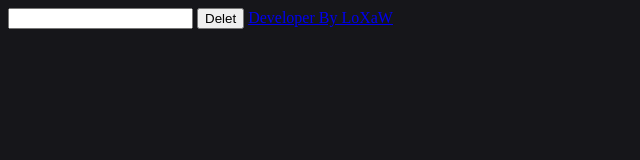
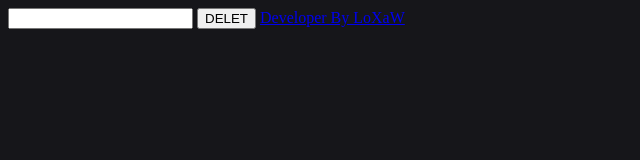
Before and after one commit to LoXaW/WebhockDeleter, a plain HTML site: page index.html in a window 1280 px wide. Shown: the full height of the page, 0-640 px from the left. Drawn offline with nearby package versions, Linux system fonts and the light colour scheme.

Commit message:
Update index.html

```diff
--- a/index.html
+++ b/index.html
@@ -5,7 +5,7 @@
       WebhockDeleter
     </title>
       <input type="url" name = "deleteurl" id="deleteurl">
-      <button onclick="deletewebhook()">Delet</button>
+      <button onclick="deletewebhook()">DELET</button>
       <a href="https://loxaw.github.io">Developer By LoXaW</a>
     <script>
           function deletewebhook() {
```
